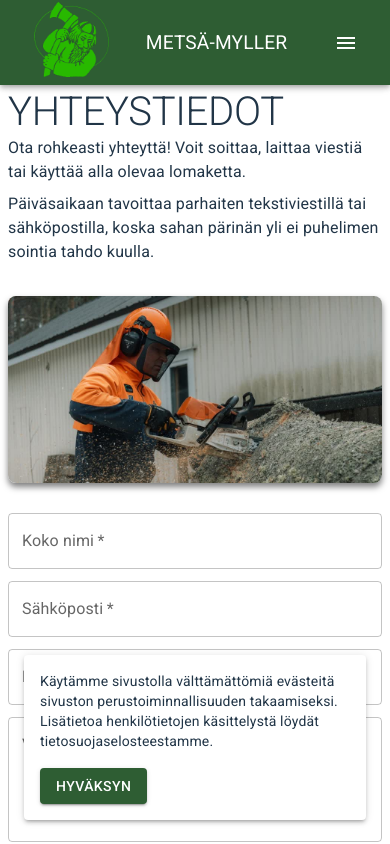
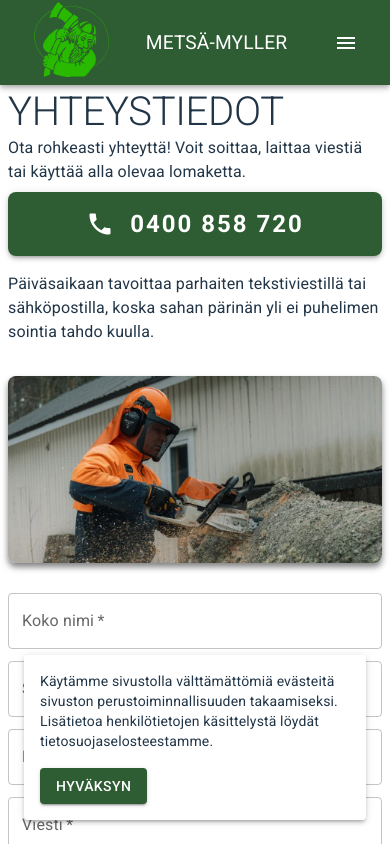
Before and after one commit to roopemyller/metsa-myller-websource, a React (Vite) app: page /yhteystiedot in a window 390 px wide. Shown: the top 844 px of the page. Built offline with nearby package versions, Linux system fonts and the light colour scheme.

Commit message:
added phone number button to the contact page top

```diff
--- a/src/components/Contact.tsx
+++ b/src/components/Contact.tsx
@@ -2,6 +2,7 @@ import { Box, Typography, Button, Stack, TextField, Divider  } from "@mui/materi
 import React, { useEffect, useRef, useState } from "react"
 import HCaptcha from '@hcaptcha/react-hcaptcha'
 import { getImagePath } from "./ImagePath"
+import LocalPhoneIcon from '@mui/icons-material/LocalPhone';
 
 const Contact : React.FC = () => {
 
@@ -81,7 +82,46 @@ const Contact : React.FC = () => {
             <Typography mb={1}>
                 Ota rohkeasti yhteyttä! Voit soittaa, laittaa viestiä tai käyttää alla olevaa lomaketta.
             </Typography>
+            <Box
+                sx={{
+                    backgroundColor: 'primary.main',
+                    borderRadius: 2,
+                    p: { xs: 2, sm: 3 },
+                    mb: 2,
+                    display: 'flex',
+                    flexDirection: { xs: 'row', sm: 'row' },
+                    alignItems: 'center',
+                    justifyContent: 'center',
+                    gap: 2,
+                    boxShadow: 3,
+                    cursor: 'pointer',
+                    transition: 'transform 0.2s, box-shadow 0.2s',
+                    '&:hover': {
+                        transform: 'scale(1.02)',
+                        boxShadow: 6,
+                    },
+                    textDecoration: 'none',
 
+                }}
+                component="a"
+                href="tel:0400858720"
+            >
+                <LocalPhoneIcon sx={{ fontSize: 28, color: 'white' }} />
+                <Typography
+                    variant="h5"
+                    color="white"
+                    sx={{
+                        fontWeight: 'bold',
+                        letterSpacing: 2,
+                        display: 'flex',
+                        alignItems: 'center',
+                        gap: 1,
+                        textDecoration: 'none',
+                    }}
+                >
+                    0400 858 720
+                </Typography>
+            </Box>
             <Typography mb={4}>
                 Päiväsaikaan tavoittaa parhaiten tekstiviestillä tai sähköpostilla, koska sahan pärinän yli ei puhelimen sointia tahdo kuulla.
             </Typography>
```
